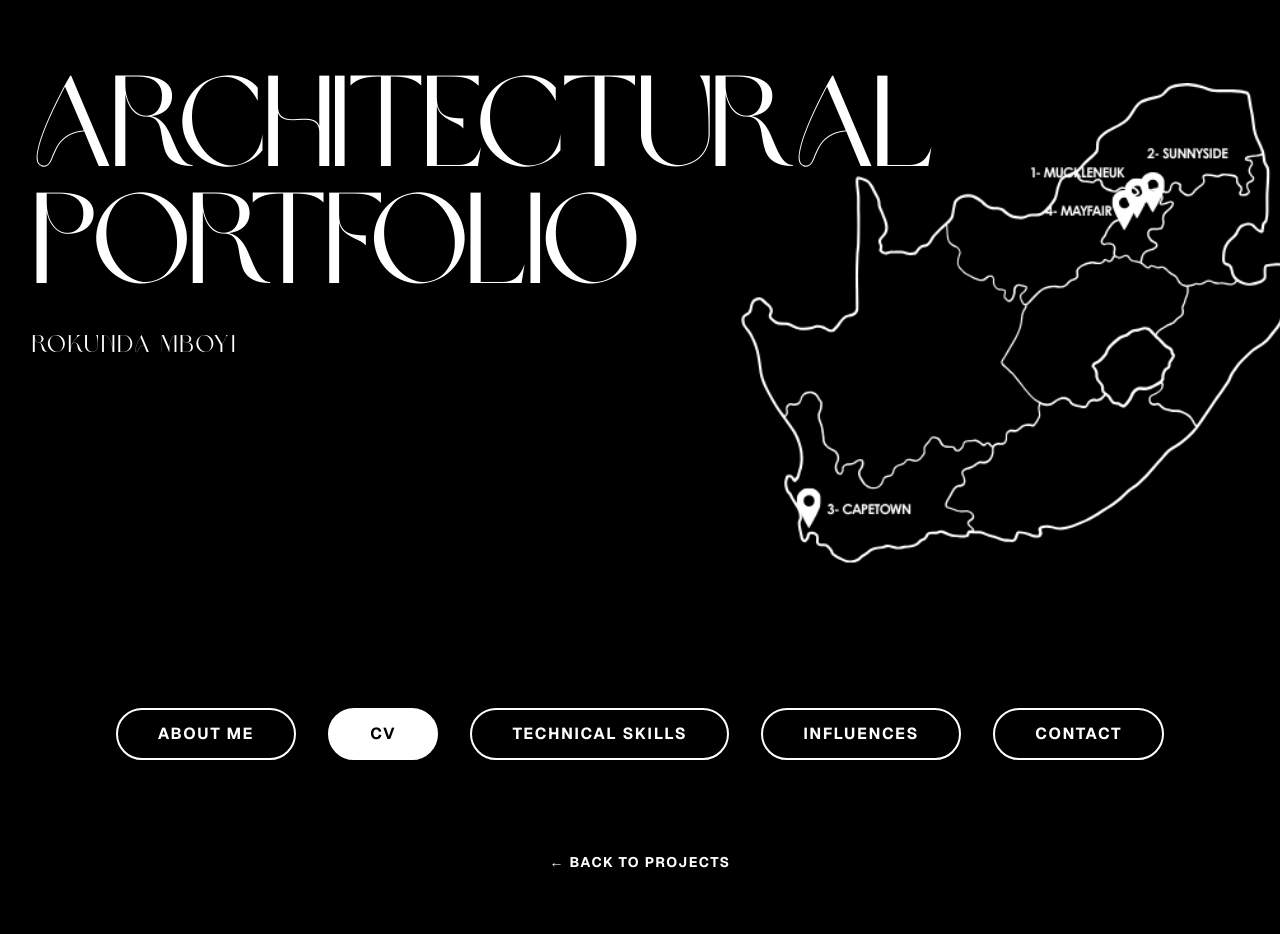
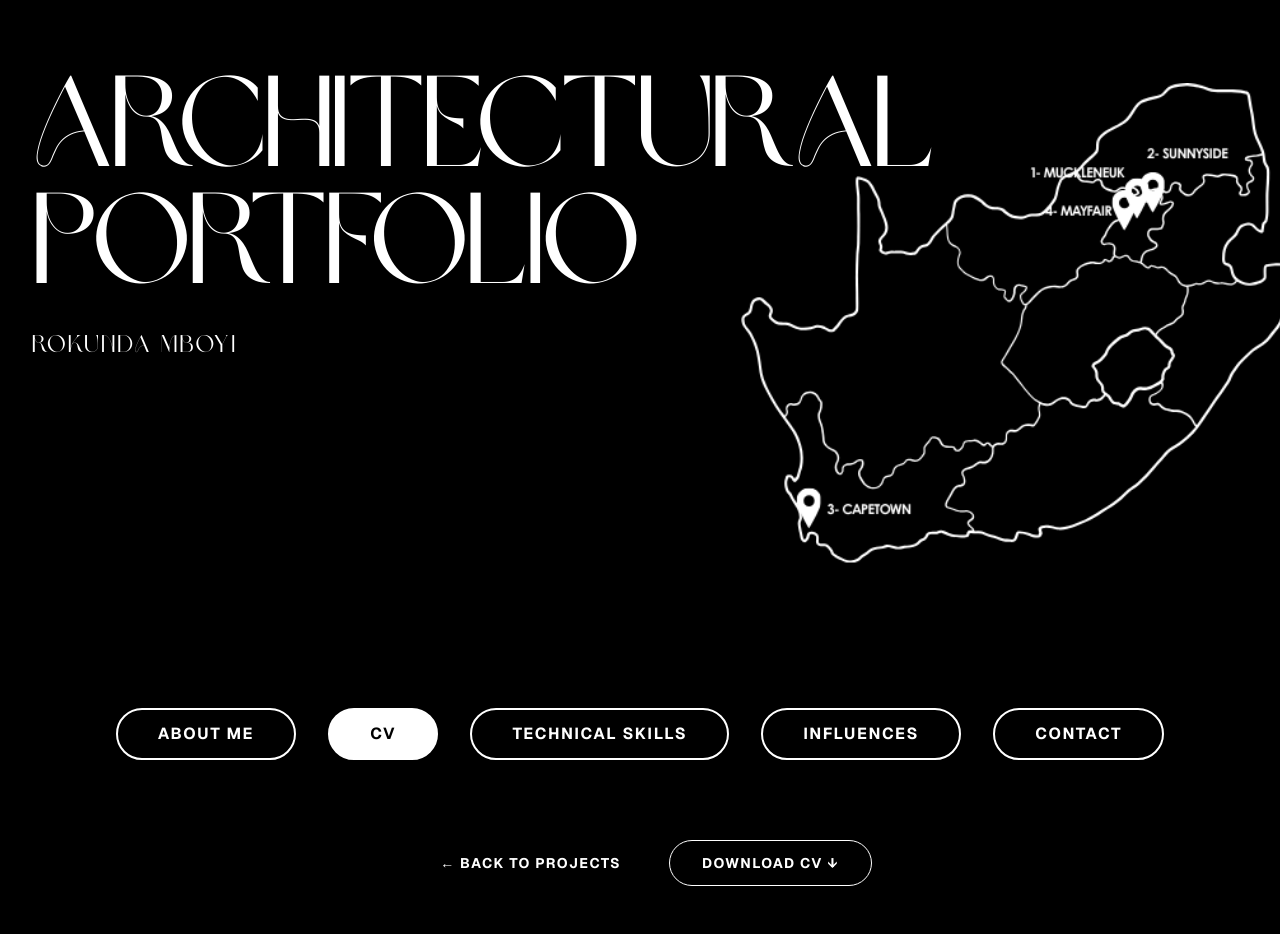
Before and after one commit to LupryM/RokundaPortfolio, a Next.js app: page /cv in a window 1280 px wide. Shown: the top 934 px of the page. Built offline with nearby package versions, Linux system fonts and the light colour scheme.

Commit message:
cv download

```diff
--- a/app/cv/page.tsx
+++ b/app/cv/page.tsx
@@ -10,17 +10,27 @@ export default function CVPage() {
         <Navigation />
       </div>
 
-      {/* CHANGED: max-w-5xl -> max-w-6xl (To match the other page) */}
       <div className="flex-grow px-4 md:px-8 max-w-6xl mx-auto py-12 w-full text-center">
-        {/* BACK BUTTON */}
-        <div className="mb-12 flex justify-center">
+
+        {/* BUTTONS CONTAINER */}
+        <div className="mb-12 flex flex-col md:flex-row justify-center items-center gap-4">
+          {/* BACK BUTTON */}
           <Link
             href="/"
-            // CHANGED: Removed "border border-white"
             className="text-white px-8 py-3 rounded-full uppercase tracking-widest text-sm font-bold hover:bg-white hover:text-black transition-colors"
           >
             ← Back to Projects
           </Link>
+
+          {/* DOWNLOAD BUTTON */}
+          {/* We use a standard <a> tag here because the 'download' attribute doesn't work with Next.js <Link> */}
+          <a
+            href="/cv.pdf" // REPLACE THIS with your actual file name in the public folder
+            download="Rokunda_Mboyi_CV" // This is the name the file will have when downloaded
+            className="text-white px-8 py-3 rounded-full uppercase tracking-widest text-sm font-bold border border-white hover:bg-white hover:text-black transition-colors"
+          >
+            Download CV ↓
+          </a>
         </div>
 
         {/* TITLE */}
@@ -33,7 +43,6 @@ export default function CVPage() {
           <img
             src="/cv.webp"
             alt="Rokunda Mboyi CV"
-            // CHANGED: Removed "border border-white/20", "shadow-[...]", and "max-w-3xl"
             className="w-full h-auto"
           />
         </div>
```
